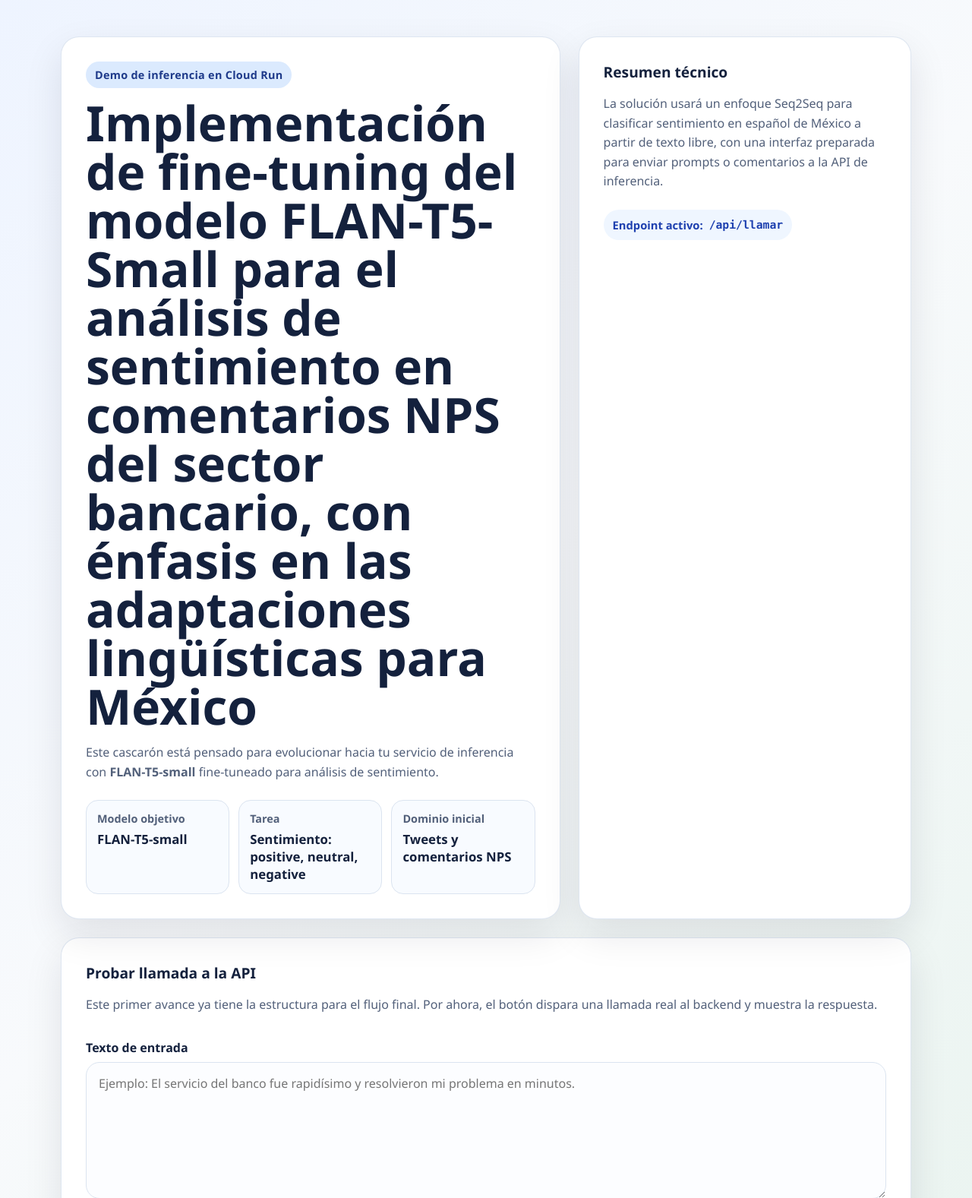
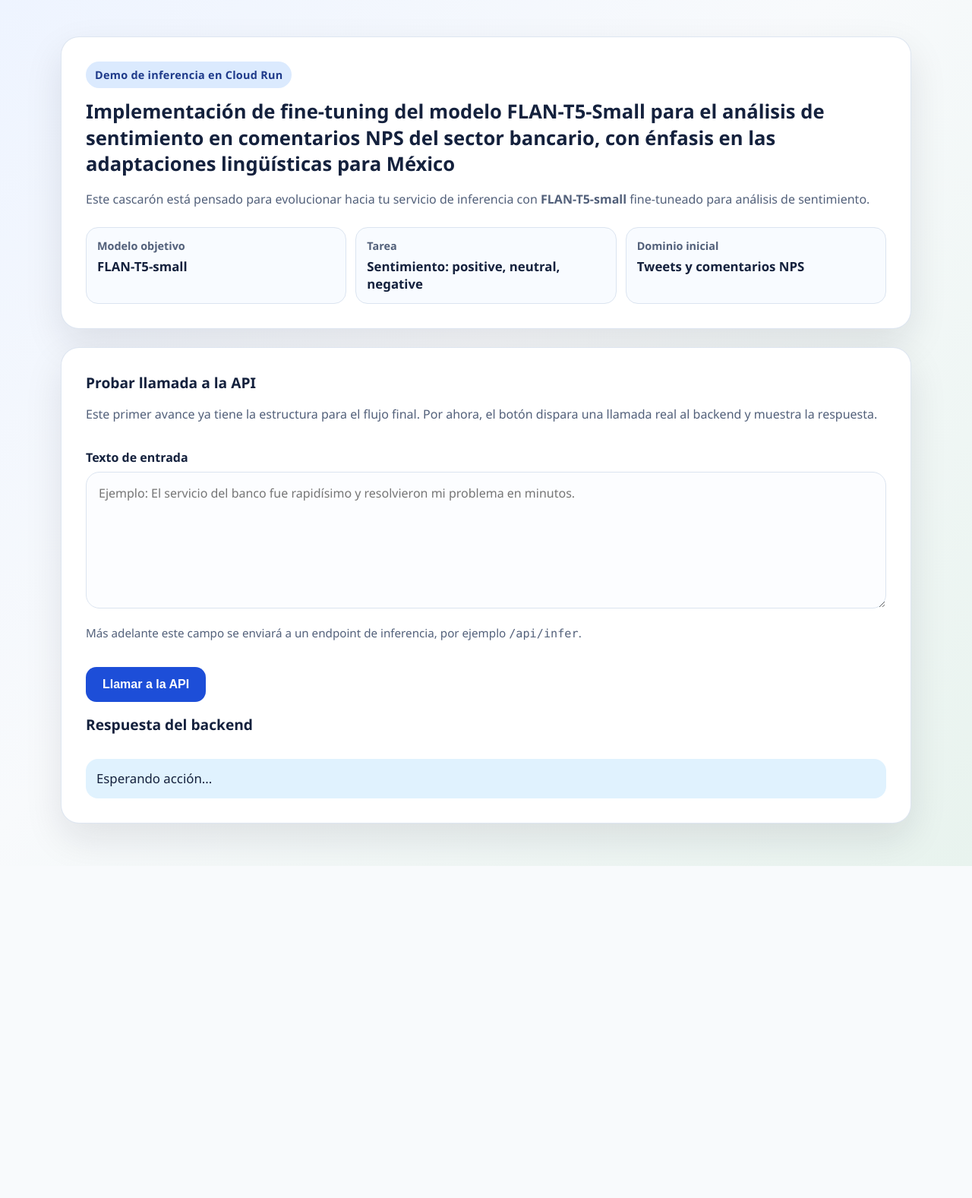
Before and after one commit to GuillermoM97/rep-aprendiz-prof-guillmmtz, a Flask app: page / in a window 1280 px wide. Shown: the top 1577 px of the page at 76% size. After the commit the page ends 1140 px from the top, so only its background shows below. Run offline with Flask 3, Linux system fonts and the light colour scheme.

Commit message:
titulo adecuado y frontal

```diff
--- a/templates/index.html
+++ b/templates/index.html
@@ -32,10 +32,7 @@
     }
 
     .hero {
-      display: grid;
-      grid-template-columns: 1.2fr 0.8fr;
-      gap: 24px;
-      align-items: stretch;
+      display: block;
     }
 
     .panel {
@@ -49,8 +46,9 @@
     h1 {
       margin-top: 0;
       margin-bottom: 12px;
-      font-size: clamp(2.3rem, 5vw, 4rem);
-      line-height: 1;
+      font-size: clamp(1.5rem, 2vw, 2.1rem);
+      line-height: 1.35;
+      font-weight: 700;
     }
 
     h2 {
@@ -166,28 +164,11 @@
       color: var(--muted);
     }
 
-    .api-badge {
-      display: inline-flex;
-      align-items: center;
-      gap: 8px;
-      margin-top: 8px;
-      padding: 10px 12px;
-      border-radius: 999px;
-      background: #eff6ff;
-      color: #1e40af;
-      font-size: 0.92rem;
-      font-weight: 600;
-    }
-
     code {
       font-family: Consolas, monospace;
     }
 
     @media (max-width: 900px) {
-      .hero {
-        grid-template-columns: 1fr;
-      }
-
       .summary {
         grid-template-columns: 1fr;
       }
@@ -219,19 +200,6 @@
           </div>
         </div>
       </article>
-
-      <aside class="panel">
-        <h2>Resumen técnico</h2>
-        <p>
-          La solución usará un enfoque Seq2Seq para clasificar sentimiento en español de México
-          a partir de texto libre, con una interfaz preparada para enviar prompts o comentarios
-          a la API de inferencia.
-        </p>
-        <div class="api-badge">
-          Endpoint activo:
-          <code>/api/llamar</code>
-        </div>
-      </aside>
     </section>
 
     <section class="panel stack" style="margin-top: 24px;">
```
